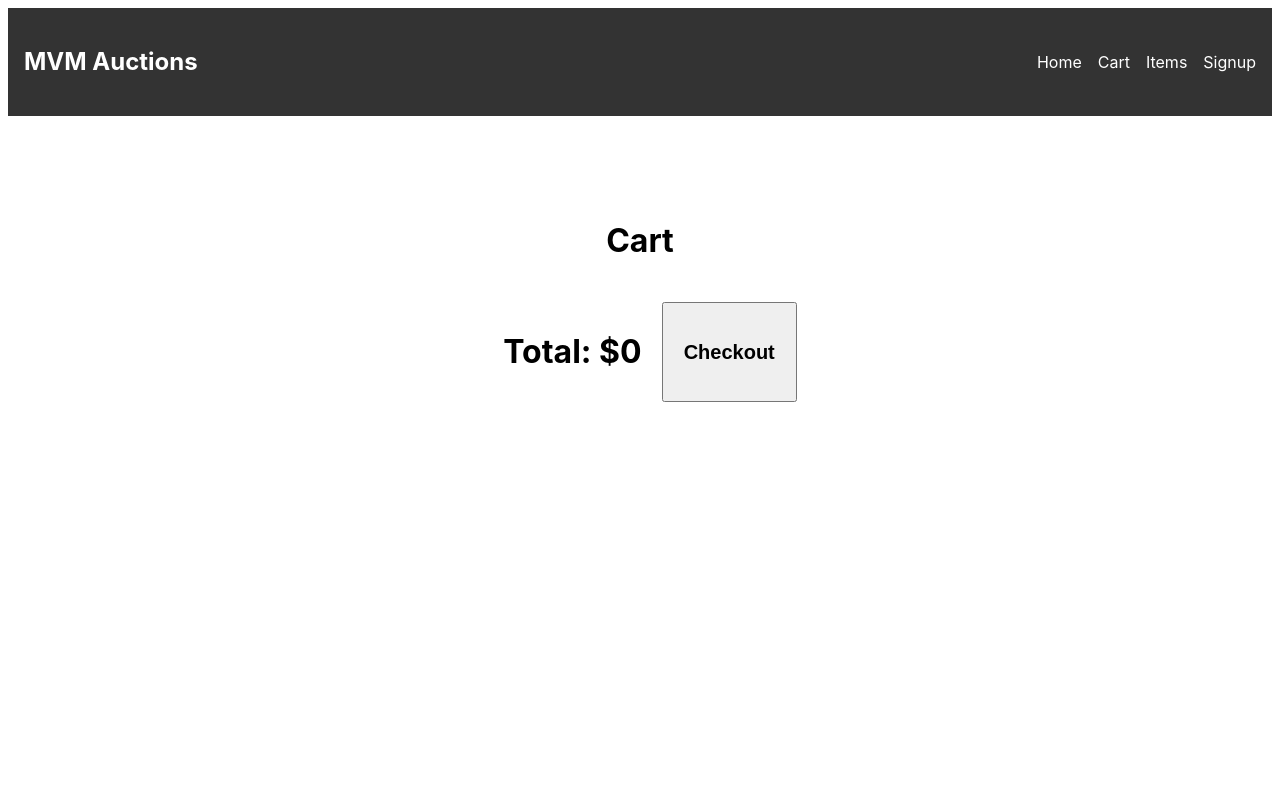
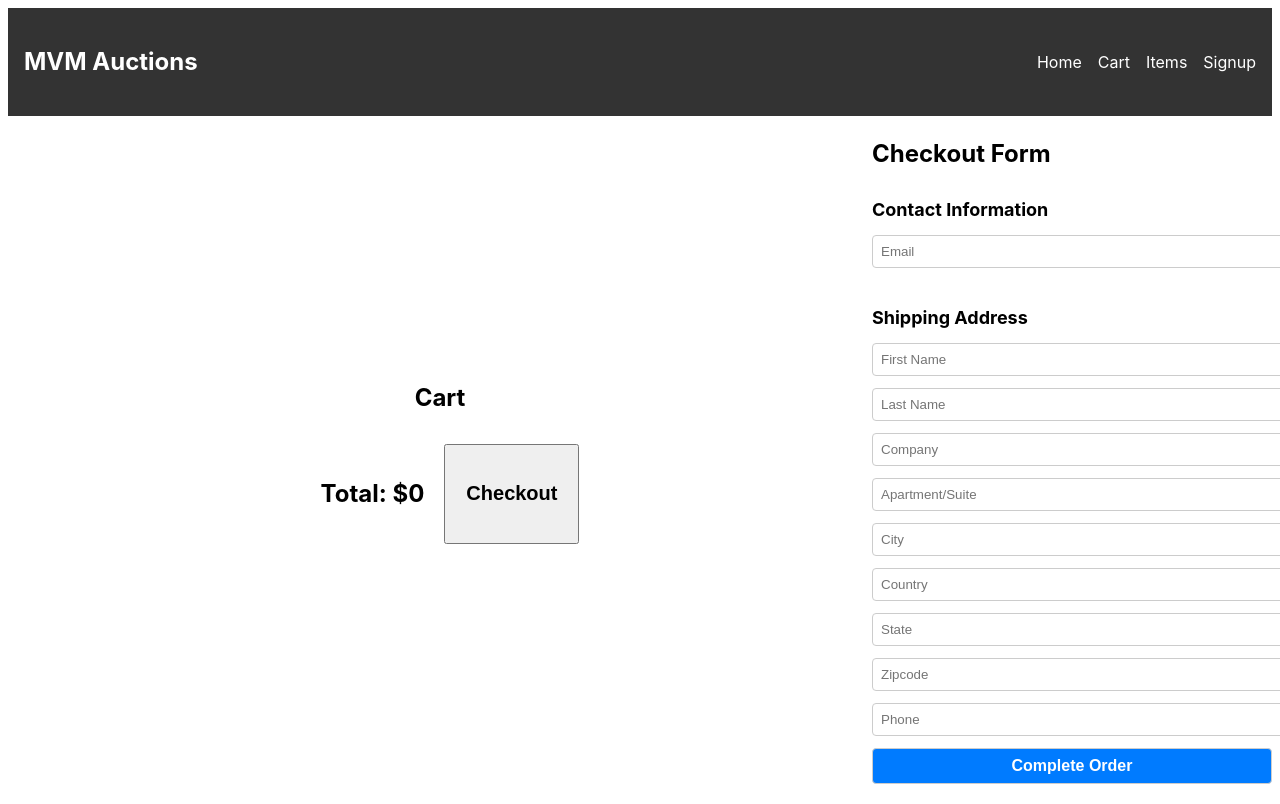
Before and after one commit to MuhammadArshad123/mvm-auctions, a Svelte app: page /cart in a window 1280 px wide. Both pictures are taken after a click on the button "Checkout". Built offline with nearby package versions, Linux system fonts and the light colour scheme.

Commit message:
checkout.svelte and css fixes

```diff
--- /dev/null
+++ b/src/lib/Checkout.svelte
@@ -0,0 +1,75 @@
+<script>
+  let email = "";
+  let firstName = "";
+  let lastName = "";
+  let company = "";
+  let apartment = "";
+  let city = "";
+  let country = "";
+  let state = "";
+  let zipcode = "";
+  let phone = "";
+</script>
+
+<div class="checkout-form">
+  <h1>Checkout Form</h1>
+
+  <h3>Contact Information</h3>
+  <input type="email" placeholder="Email" bind:value={email} />
+
+  <h3>Shipping Address</h3>
+  <input type="text" placeholder="First Name" bind:value={firstName} />
+  <input type="text" placeholder="Last Name" bind:value={lastName} />
+  <input type="text" placeholder="Company" bind:value={company} />
+  <input type="text" placeholder="Apartment/Suite" bind:value={apartment} />
+  <input type="text" placeholder="City" bind:value={city} />
+  <input type="text" placeholder="Country" bind:value={country} />
+  <input type="text" placeholder="State" bind:value={state} />
+  <input type="text" placeholder="Zipcode" bind:value={zipcode} />
+  <input type="text" placeholder="Phone" bind:value={phone} />
+
+  <button>Complete Order</button>
+</div>
+
+<style>
+  .checkout-form {
+    max-width: 400px;
+    margin: 0 auto;
+  }
+
+  .checkout-form h2 {
+    font-size: 24px;
+    margin-bottom: 16px;
+  }
+
+  .checkout-form h3 {
+    font-size: 18px;
+    margin-top: 24px;
+    margin-bottom: 12px;
+  }
+
+  .checkout-form p {
+    margin-bottom: 12px;
+  }
+
+  .checkout-form input,
+  .checkout-form button {
+    width: 100%;
+    padding: 8px;
+    margin-bottom: 12px;
+    border: 1px solid #ccc;
+    border-radius: 4px;
+  }
+
+  .checkout-form button {
+    background-color: #007bff;
+    color: #fff;
+    font-size: 16px;
+    font-weight: bold;
+    cursor: pointer;
+  }
+
+  .checkout-form button:hover {
+    background-color: #0056b3;
+  }
+</style>
--- a/src/lib/Product.svelte
+++ b/src/lib/Product.svelte
@@ -21,8 +21,11 @@
 <main>
   <div class="item">
     <img src={link} alt="" />
-    <h1>{name}</h1>
-    <p>{category}</p>
+
+    <div class="header">
+      <h1>{name}</h1>
+      <h2>{category}</h2>
+    </div>
     <p>{description}</p>
     <p>${price}</p>
     <button class="addToCart" on:click={addToCart}>
@@ -47,6 +50,17 @@
     border: 4px;
     border-color: red;
   }
+
+  .header {
+    display: flex;
+    flex-direction: row;
+    justify-content: space-between;
+    align-items: center;
+  }
+  .header h2 {
+    color: darkgray;
+  }
+
   h1 {
     font-size: 2rem;
   }
--- a/src/routes/Cart.svelte
+++ b/src/routes/Cart.svelte
@@ -1,7 +1,12 @@
 <script>
   import { cartItems } from "../cart.js";
   import { onMount } from "svelte";
+  import { createEventDispatcher } from "svelte";
+  import Checkout from "../lib/Checkout.svelte";
   let cart = [];
+
+  const dispatch = createEventDispatcher();
+  let showCheckoutForm = false;
 
   cartItems.subscribe((items) => {
     cart = items;
@@ -16,13 +21,22 @@
   onMount(() => {
     cartItems.set(cart);
   });
+
+  function toggleCheckoutForm() {
+    showCheckoutForm = !showCheckoutForm;
+  }
+
+  function handleCheckout() {
+    toggleCheckoutForm();
+    dispatch("checkout");
+  }
 </script>
 
 <main>
-  <section id="banner" />
+  <section class="flex-container-1">
     <div class="shopping-cart">
       <div class="title"><h1>Cart</h1></div>
-    <div class="flex-container">
+      <div class="flex-container-2">
         {#each cart as item, index}
           <div class="item">
             <h1>{item.name}</h1>
@@ -37,15 +51,26 @@
         <h1 class="checkOut">
           Total: ${cart.reduce((acc, item) => acc + item.price, 0)}
         </h1>
-      <button class="checkOut"><h2>Checkout</h2></button>
+        <button class="checkOut" on:click={handleCheckout}
+          ><h2>Checkout</h2></button
+        >
       </div>
     </div>
+    {#if showCheckoutForm}
+      <div id="checkout-form">
+        <Checkout on:checkout={() => toggleCheckoutForm()} />
+      </div>
+    {/if}
+  </section>
 </main>
 
 <style>
+  .flex-container-1 {
+    display: flex;
+    flex-direction: row;
+    align-items: center;
+  }
   .shopping-cart {
-    width: 750px;
-    height: 423px;
     margin: 80px auto;
     display: flex;
     flex-direction: column;
```
Lines whose indentation alone changed are shown as unchanged.
